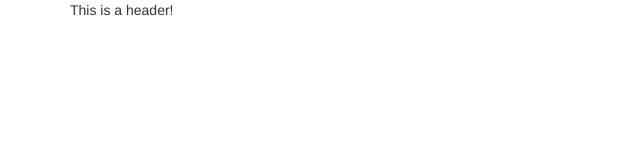
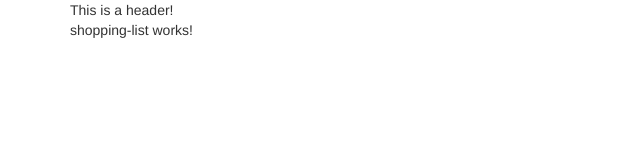
Before and after one commit to vitherain/angular-course-schwarz, an Angular app in the folder recipe-project/: page / in a window 1280 px wide. Shown: the top 160 px of the page, without its empty margins (0-640 px from the left). Built offline with nearby package versions, Linux system fonts and the light colour scheme.

Commit message:
Shopping list added

```diff
--- a/recipe-project/src/app/app.component.html
+++ b/recipe-project/src/app/app.component.html
@@ -2,6 +2,8 @@
   <div class="row">
     <div class="col-md-12">
       <app-header></app-header>
+
+      <app-shopping-list></app-shopping-list>
     </div>
   </div>
 </div>
--- a/recipe-project/src/app/app.module.ts
+++ b/recipe-project/src/app/app.module.ts
@@ -4,12 +4,14 @@
 import { HttpModule } from '@angular/http';
 
 import { AppComponent } from './app.component';
-import { HeaderComponent } from "../header/header.component";
+import { HeaderComponent } from "./header/header.component";
+import { ShoppingListComponent } from './shopping-list/shopping-list.component';
 
 @NgModule({
   declarations: [
     AppComponent,
-    HeaderComponent
+    HeaderComponent,
+    ShoppingListComponent
   ],
   imports: [
     BrowserModule,
--- /dev/null
+++ b/recipe-project/src/app/shopping-list/shopping-list.component.html
@@ -0,0 +1,3 @@
+<p>
+  shopping-list works!
+</p>
--- /dev/null
+++ b/recipe-project/src/app/shopping-list/shopping-list.component.ts
@@ -0,0 +1,15 @@
+import { Component, OnInit } from '@angular/core';
+
+@Component({
+  selector: 'app-shopping-list',
+  templateUrl: './shopping-list.component.html',
+  styleUrls: ['./shopping-list.component.css']
+})
+export class ShoppingListComponent implements OnInit {
+
+  constructor() { }
+
+  ngOnInit() {
+  }
+
+}
```
Also changed, not shown: recipe-project/src/app/header/header.component.html (renamed from recipe-project/src/header/header.component.html), recipe-project/src/app/header/header.component.ts (renamed from recipe-project/src/header/header.component.ts), recipe-project/src/app/shopping-list/shopping-list.component.css (added).
